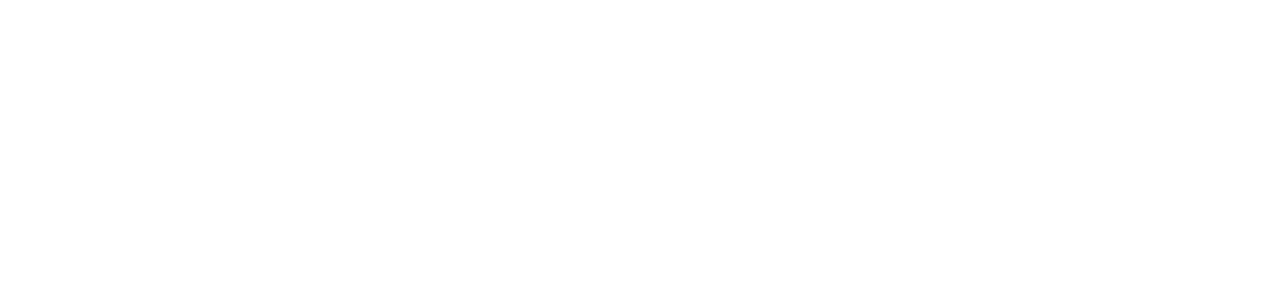
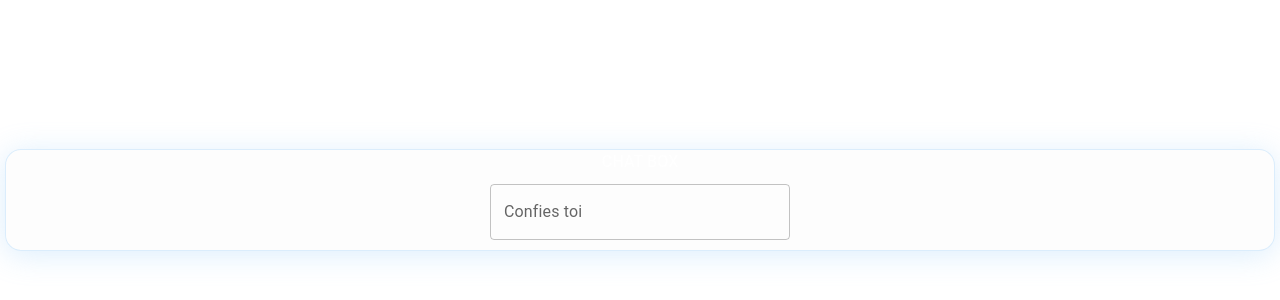
Before and after one commit to RulesBreakers/front-end, a React (Vite) app: page /dashboard in a window 1280 px wide. Before the commit this address had no page. Shown: the part 200-500 px from the top of the page. Built offline with nearby package versions, Linux system fonts and the light colour scheme.

Commit message:
feat: chat box to send some dream to the IA

```diff
--- a/src/App.tsx
+++ b/src/App.tsx
@@ -3,6 +3,8 @@
 import { theme } from './common/utils';
 import { BrowserRouter, Route, Routes } from 'react-router-dom';
 import { Login } from './pages/login';
+import ChatBox from "./pages/chat-box/Chatterbox";
+import Chatterbox from "./pages/chat-box/Chatterbox";
 
 function App() {
   return (
@@ -10,6 +12,7 @@
       <BrowserRouter>
         <Routes>
           <Route path='/login' element={<Login />} />
+          <Route path='/dashboard' element={<Chatterbox />} />
         </Routes>
       </BrowserRouter>
       <RootComponents />
--- /dev/null
+++ b/src/pages/chat-box/Chatterbox.tsx
@@ -0,0 +1,39 @@
+import React from "react";
+import {container} from "./style";
+import {Card, TextField, Typography} from "@mui/material";
+import Discussion from "./Discussion_field";
+
+const Chatterbox = () =>{
+
+    const [values , setValue ]:any = React.useState();
+    const handleSubmit = (e:any) => {
+        e.preventDefault();
+        setValue()
+    }
+    return (
+    <div className="container" style={container}>
+        <Card>
+            <Typography align="center" >
+                CHAT BOX
+            </Typography>
+            <form style={{
+                border:0 ,
+                display:"flex",
+                flexDirection:"row",
+                justifyContent:"center",
+                }}
+                onSubmit={(e:any)=>handleSubmit(e)}
+                >
+                <Discussion message={values}/>
+                <TextField
+                id="outlined-basic"
+                label="Confies toi"
+                variant="outlined"
+                />
+           </form>
+        </Card>
+    </div>
+    );
+}
+
+export default Chatterbox;
--- /dev/null
+++ b/src/pages/chat-box/Discussion_field.tsx
@@ -0,0 +1,13 @@
+import React, { Dispatch, SetStateAction } from "react";
+import { IDiscussion } from "./interface";
+
+const Discussion = (disc:IDiscussion ) =>{
+    const mess:[string, Dispatch<SetStateAction<string>>] = React.useState(disc.message);
+    return(
+    <>
+        <p>{mess[0]}</p>
+    </>
+    )
+};
+
+export default Discussion;
--- /dev/null
+++ b/src/pages/chat-box/interface.ts
@@ -0,0 +1,3 @@
+export interface IDiscussion {
+    message: string
+}
--- /dev/null
+++ b/src/pages/chat-box/style.ts
@@ -0,0 +1,11 @@
+import { CSSProperties } from "react";
+
+export const container:CSSProperties = {
+    width: "100vw",
+    height:"100vh",
+    display: "flex",
+    flexDirection:"column",
+    justifyContent:"center",
+    textAlign:"center",
+    overflow:"hidden"
+}
```
